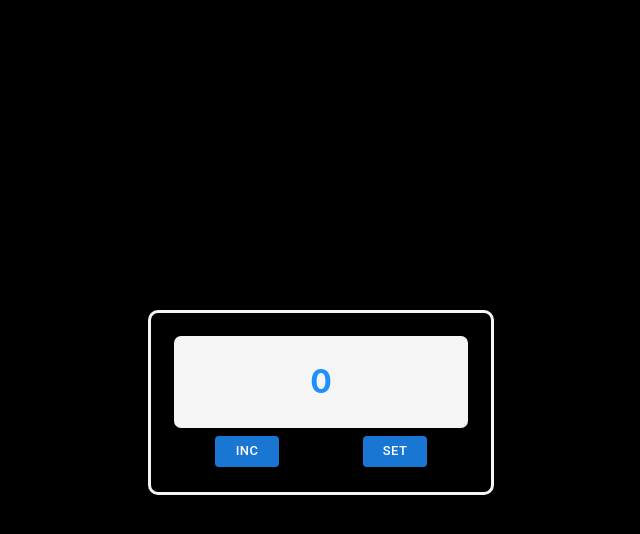
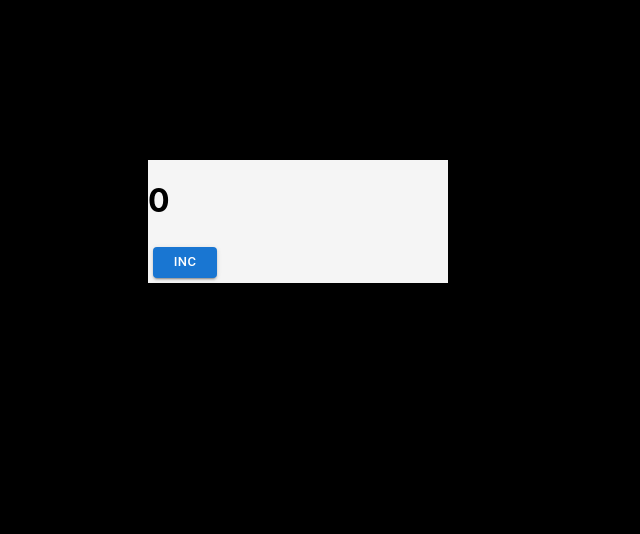
Before and after one commit to andreypats/exam_monday, a React (Create React App) app: page / in a window 1280 px wide. Shown: the top 534 px of the page, without its empty margins (292-932 px from the left). Built offline with nearby package versions, Linux system fonts and the light colour scheme.

Commit message:
Counter with redux

```diff
--- a/package.json
+++ b/package.json
@@ -15,9 +15,13 @@
     "@types/node": "^16.11.48",
     "@types/react": "^18.0.17",
     "@types/react-dom": "^18.0.6",
+    "@types/react-redux": "^7.1.24",
     "react": "^18.2.0",
     "react-dom": "^18.2.0",
+    "react-redux": "^8.0.5",
     "react-scripts": "5.0.1",
+    "redux": "^4.2.0",
+    "redux-thunk": "^2.4.2",
     "styled-components": "^5.3.5",
     "typescript": "^4.7.4",
     "web-vitals": "^2.1.4"
--- a/src/App.css
+++ b/src/App.css
@@ -4,11 +4,13 @@
   left: 50%;
   width: 300px;
   margin-left: -200px;
+  background-color: whitesmoke;
 }
 
 .SetterMinMax {
     background-color: black;
     width: 300px;
+    margin-bottom: 20px;
     border-color: whitesmoke; /* Цвет границы */
     border-style: solid; /* Стиль границы */
     border-radius: 10px;
@@ -24,7 +26,6 @@
     border-radius: 10px;
     padding: 20px;
     text-align: center;
-    margin-top: 150px;
 }
 
 .Input {
--- a/src/App.tsx
+++ b/src/App.tsx
@@ -1,163 +1,25 @@
-import React, {ChangeEvent, useEffect, useState} from 'react';
+import React from 'react';
 import './App.css';
 import {ButtonComponent} from "./components/button/Button";
-import {Counter} from "./components/counter/Counter";
-import {SetterMinMax} from "./components/setMinMax/SetMinMax";
+import {useDispatch, useSelector} from "react-redux";
+import {AppStateType} from "./bll/store";
+import {incValueAC} from "./bll/counter-reducer";
 
 function App() {
 
-    let min = 0
-    let max = 5
-
-    let minNumAsString = localStorage.getItem('localStorageMinNum')
-    if (minNumAsString) {
-        min = JSON.parse(minNumAsString)
-    }
-
-    let maxNumAsString = localStorage.getItem('localStorageMaxNum')
-    if (maxNumAsString) {
-        max = JSON.parse(maxNumAsString)
-    }
-
-    const [num, setNum] = useState<number>(min)
-    const [minNum, setMinNum] = useState<number>(min)
-    const [maxNum, setMaxNum] = useState<number>(max)
-    const [errorMin, setErrorMin] = useState<boolean>(false)
-    const [errorMax, setErrorMax] = useState<boolean>(false)
-    const [disabledSet, setDisabledSet] = useState<boolean>(false)
-    const [inputValuesWindow, setInputValuesWindow] = useState<boolean>(false)
-
-
-    useEffect(() => {
-        let numAsString = localStorage.getItem('localStorageNum')
-        if (numAsString) {
-            let newNum = JSON.parse(numAsString)
-            setNum(newNum)
-            console.log('useEffectGetItem')
-        }
-    }, [])
-    useEffect(() => {
-        localStorage.setItem('localStorageNum', JSON.stringify(num))
-    }, [num])
-    // useEffect выполняет колбэк функцию effect каждый раз, когда изменяется значение num, записанное во второй параметр deps
-
-    let disabledInc: boolean
-    let disabledReset: boolean
-
-    num === max ? disabledInc = true : disabledInc = false
-    num > min ? disabledReset = false : disabledReset = true
+    const value = useSelector<AppStateType, number>(state => state.counter.value)
+    const dispatch = useDispatch()
 
     const onclickHandlerInc = () => {
-        setNum(num + 1)
+        dispatch(incValueAC())
         console.log('onclickHandlerInc')
-    }
-    const onclickHandlerReset = () => {
-        setNum(min)
-        console.log('onclickHandlerReset')
-    }
-    const onclickHandlerSet = () => {
-        localStorage.setItem('localStorageMinNum', JSON.stringify(minNum))
-        localStorage.setItem('localStorageMaxNum', JSON.stringify(maxNum))
-        setNum(minNum)
-        setInputValuesWindow(false)
-    }
-    const onclickHandlerChangeWindow = () => {
-        setInputValuesWindow(true)
-    }
-
-    const onchangeMinInputHandler = (event: ChangeEvent<HTMLInputElement>) => {
-        setMinNum(Number(event.currentTarget.value))
-        setDisabledSet(false)
-        setErrorMin(false)
-        if (Number(event.currentTarget.value) < 0 || Number(event.currentTarget.value) >= maxNum) {
-            setErrorMin(true)
-            setDisabledSet(true)
-        }
-    }
-    const onchangeMaxInputHandler = (event: ChangeEvent<HTMLInputElement>) => {
-        setMaxNum(Number(event.currentTarget.value))
-        setErrorMax(false)
-        setDisabledSet(false)
-        if (Number(event.currentTarget.value) <= minNum) {
-            setErrorMax(true)
-            setDisabledSet(true)
-        }
-    }
-
-    // const setToLocalStorage = () => {
-    //     localStorage.setItem('localStorageNum', JSON.stringify(num))
-    //     localStorage.setItem('localStorageNum+1', JSON.stringify(num + 1))
-    //     console.log('setToLocalStorage')
-    // }
-    //
-    // const getFromLocalStorage = () => {
-    //     let numAsString = localStorage.getItem('localStorageNum')
-    //     if (numAsString) {
-    //         let newNum = JSON.parse(numAsString)
-    //         setNum(newNum)
-    //     }
-    //     console.log('getFromLocalStorage')
-    // }
-    //
-    // const clearLocalStorage = () => {
-    //     localStorage.clear()
-    //     console.log('clearLocalStorage')
-    //     setNum(minNum)
-    // }
-    //
-    // const removeLocalStorage = () => {
-    //     localStorage.removeItem('localStorageNum+1')
-    //     console.log('removeLocalStorageNum+1')
-    // }
-
-    const counterWindows = () => {
-        if (inputValuesWindow) {
-            return (
-                <div className="SetterMinMax">
-                    <h3 style={{color: "whitesmoke"}}>Input values:</h3>
-                    <div className="Input">
-                        <SetterMinMax name={'start value'} minNum={minNum} callBack={onchangeMinInputHandler}
-                                      error={errorMin}/>
-                        <SetterMinMax name={'max value'} maxNum={maxNum} callBack={onchangeMaxInputHandler}
-                                      error={errorMax}/>
-                    </div>
-                    <ButtonComponent name={'set'} callBack={onclickHandlerSet} disabled={disabledSet}/>
-                </div>
-            )
-        } else {
-            return (
-                <div className="Counter">
-                    <Counter num={num} max={max}/>
-                    <ButtonComponent name={'inc'} callBack={onclickHandlerInc} disabled={disabledInc}/>
-                    <ButtonComponent name={'reset'} callBack={onclickHandlerReset} disabled={disabledReset}/>
-                    <ButtonComponent name={'set'} callBack={onclickHandlerChangeWindow}/>
-                </div>
-            )
-        }
     }
 
     return (
         <div className="App">
-            {counterWindows()}
+            <h1>{value}</h1>
+            <ButtonComponent name={'inc'} callBack={onclickHandlerInc}/>
         </div>
-
-        // <div className="App">
-        //     <div>
-        //         <SetterMinMax name={'SetMinNum'} minNum={minNum} callBack={onchangeMinInputHandler}/>
-        //         <SetterMinMax name={'SetMaxNum'} maxNum={maxNum} callBack={onchangeMaxInputHandler}/>
-        //         <ButtonComponent name={'set'} callBack={onclickHandlerSet}/>
-        //     </div>
-        //     <div>
-        //         <Counter num={num} max={max}/>
-        //         <ButtonComponent name={'inc'} callBack={onclickHandlerInc} disabled={disabledInc}/>
-        //         <ButtonComponent name={'reset'} callBack={onclickHandlerReset} disabled={disabledReset}/>
-        //     </div>
-        //
-        //     {/*<Button name={'setToLocalStorage'} callBack={setToLocalStorage}/>*/}
-        //     {/*<Button name={'getFromLocalStorage'} callBack={getFromLocalStorage}/>*/}
-        //     {/*<Button name={'clearLocalStorage'} callBack={clearLocalStorage}/>*/}
-        //     {/*<Button name={'removeLocalStorage'} callBack={removeLocalStorage}/>*/}
-        // </div>
     );
 }
 
--- /dev/null
+++ b/src/bll/counter-reducer.ts
@@ -0,0 +1,30 @@
+
+const initialState = {
+    value: 0
+}
+
+type InitialStateType = typeof initialState
+
+export const counterReducer = (state: InitialStateType = initialState, action: ActionType): InitialStateType => {
+    switch (action.type) {
+        case 'INC-VALUE':
+            return {
+                ...state, value: state.value + 1
+            }
+        case 'SET-VALUE-FROM-LOCAL-STORAGE':
+            return {
+                ...state, value: action.value
+            }
+        default:
+            return state
+    }
+
+}
+
+export const incValueAC = () => ({type: 'INC-VALUE'} as const)
+export const setValueFromLocalStorageAC = (value: number) => ({type: 'SET-VALUE-FROM-LOCAL-STORAGE', value} as const)
+
+export type IncValueActionType = ReturnType<typeof incValueAC>
+export type SetValueFromLocalStorageType = ReturnType<typeof setValueFromLocalStorageAC>
+
+type ActionType = IncValueActionType | SetValueFromLocalStorageType
--- /dev/null
+++ b/src/bll/store.ts
@@ -0,0 +1,12 @@
+import {combineReducers, legacy_createStore} from "redux";
+import { counterReducer } from "./counter-reducer";
+
+const rootReducer = combineReducers({
+    counter: counterReducer
+})
+
+export type AppStateType = ReturnType<typeof rootReducer>
+
+export const store = legacy_createStore(rootReducer)
+
+type AppStoreType = typeof store
--- a/src/index.tsx
+++ b/src/index.tsx
@@ -3,13 +3,17 @@ import ReactDOM from 'react-dom/client';
 import './index.css';
 import App from './App';
 import reportWebVitals from './reportWebVitals';
+import {Provider} from "react-redux";
+import {store} from "./bll/store";
 
 const root = ReactDOM.createRoot(
   document.getElementById('root') as HTMLElement
 );
 root.render(
   //<React.StrictMode>
-    <App />
+    <Provider store={store}>
+        <App />
+    </Provider>
   //</React.StrictMode>
 );
 
```
Also changed, not shown: 1 other file (tests, documents, lock files or other folders).
